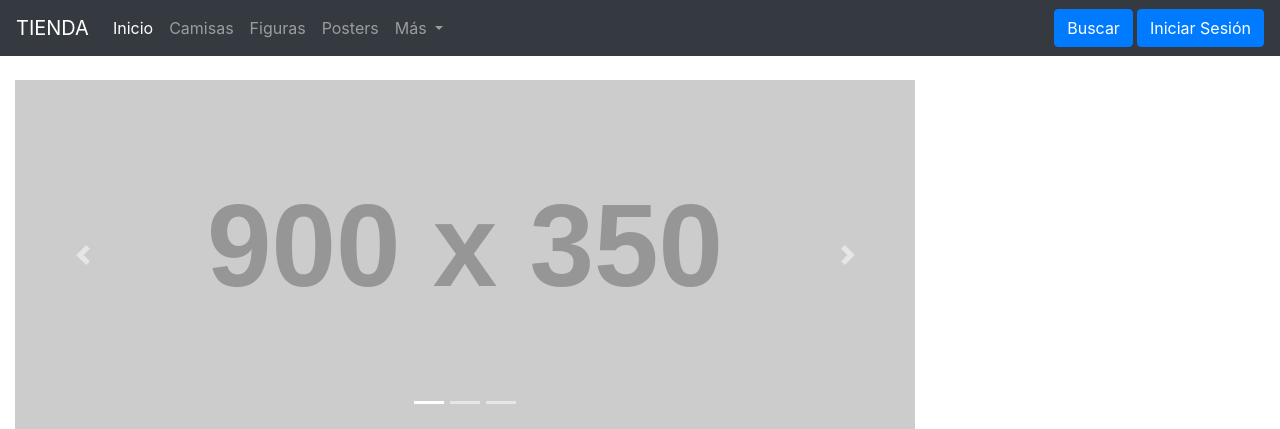
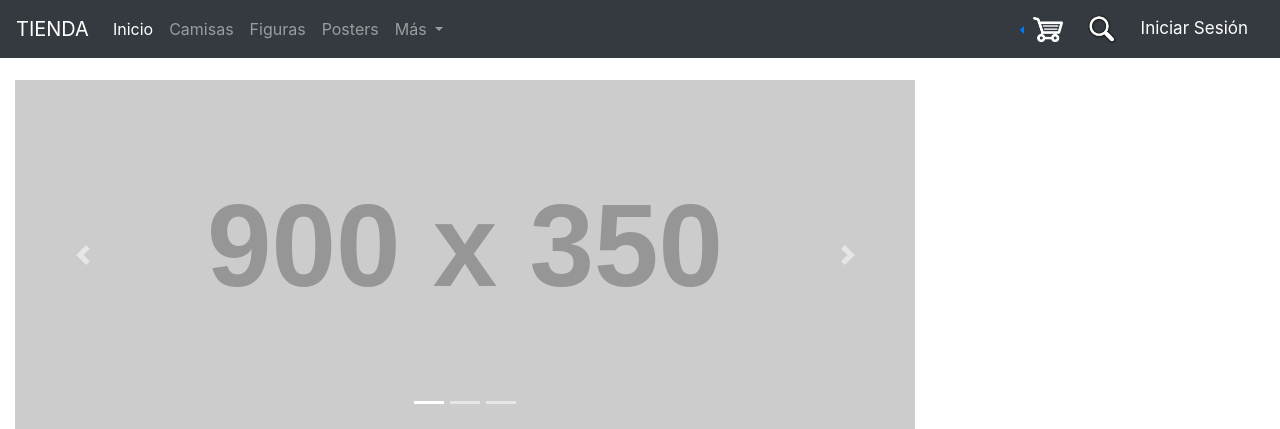
Before and after one commit to Fabian3830/Mnd002, a PHP site: page / in a window 1280 px wide. Shown: the top 429 px of the page. Run offline with PHP 8.4, Linux system fonts and the light colour scheme; grey boxes labelled with a size stand in for pictures from a placeholder-image service; some libraries are stand-ins or nearby versions.

Commit message:
Carrito
Se añadió el carrito y se acomodó mejor todo el contenido (separar los modals)

```diff
--- a/css/shop-homepage.css
+++ b/css/shop-homepage.css
@@ -56,3 +56,7 @@ body {
   border: 1px solid #ced4da;
   border-radius: 0.25rem;
 }
+
+.dropleft:hover>.dropdown-menu{
+  display: block;
+}
--- a/index.php
+++ b/index.php
@@ -6,8 +6,8 @@
 <body>
 
   <!-- Navigation -->
-
   <?php include("navbar.php") ?>
+  <!-- Navigation -->
 
   <!-- Page Content -->
   <div class="container-fluid">
@@ -149,100 +149,12 @@
   <!-- /.container -->
 
   <!-- Footer -->
-
   <?php include("footer.php") ?>
-
   <!-- Footer -->
 
-  <!-- MODAL BUSQUEDA-->
-  <div class="modal fade" tabindex="-1" role="dialog" id="Busqueda" aria-labelledby="myLargeModalLabel" aria-hidden="true">
-    <div class="modal-dialog" role="document" style="border-radius: none;">
-      <div class="modal-content">
-        <form class="form-inline form-row">
-          <div class="col-11">
-            <input type="password" id="inputBuscar" placeholder="Buscar">
-          </div>
-          <div class="col-1">
-            <input type="image" src="img/lupa.png" alt="Submit Form" />
-          </div>
-        </form>
-      </div>
-    </div>
-  </div>
-  <!-- /MODAL BUSQUEDA-->
-  <!-- MODAL SESION/REGISTRO-->
-  <div class="modal fade" tabindex="-1" role="dialog" id="Sesion" aria-labelledby="myLargeModalLabel" aria-hidden="true">
-    <div class="modal-dialog modal-dialog-centered" role="document">
-      <div class="modal-content" style="height: 390px">
-        <div class="modal-header py-0">
-          <h2 class="font-weight-bold mx-auto" style="font-size: 22px;" id="titulo">Inicia tu sesión!</h2>
-        </div>
-        <form style="width:100%" class="mx-auto my-auto px-4" id="login-form">
-          <div class="form-group">
-            <label for="InputEmail" style="font-size: 20px">Correo electrónico</label>
-            <input type="email" class="inputInicioSesion" id="InputEmail" aria-describedby="emailHelp">
-          </div>
-          <div class="form-group mt-2">
-            <label for="InputPassword" style="font-size: 20px">Contraseña</label>
-            <input type="password" class="inputInicioSesion" id="InputPassword">
-          </div>
-          <div class="row mt-5">
-            <div class="col-auto">
-              <label class="mb-0" style="font-size: 14px">No te has registrado aún?</label><br/>
-              <button type="button" class="btn btn-link text-danger btn-sm p-0" id="Registro" onclick="document.getElementById('titulo').innerHTML = 'Formulario de Registro'">Registrate!</button>
-            </div>
-            <div class="col-auto ml-auto">
-              <button type="submit" class="btn btn-primary my-auto" style="width: 80px; height: 47px">
-                <label class="mb-0" style="font-size: 18px">Entrar</label>
-              </button>
-            </div>
-          </div>
-        </form>
-        <!-- FORM REGISTRO -->
-        <form id="register-form" method="post" role="form" style="display: none; width:100%;" class="mx-auto my-auto px-4">
-          <div class="row form-group mb-1">
-            <div class="col pr-1">
-              <label class="mb-0" for="nombre">Nombre</label>
-              <input type="text" name="nombre" id="nombre" tabindex="1" class="inputRegistro mb-1" value="">
-            </div>
-            <div class="col pl-1">
-              <label class="mb-0" for="apellido">Apellido</label>
-              <input type="text" name="apellido" id="apellido" tabindex="1" class="inputRegistro mb-1" value="">
-            </div>
-          </div>
-          <div class="form-group mb-1">
-            <label class="mb-0" for="email">Correo electrónico</label>
-            <input type="email" name="email" id="email" tabindex="1" class="inputRegistro mb-1" value="">
-          </div>
-          <div class="form-group mb-1">
-            <label class="mb-0" for="password">Contraseña</label>
-            <input type="password" name="password" id="password" tabindex="2" class="inputRegistro mb-1">
-          </div>
-          <div class="form-group mb-1">
-            <label class="mb-0" for="confirm-password">Repite tu contraseña</label>
-            <input type="password" name="confirm-password" id="confirm-password" tabindex="2" class="inputRegistro mb-1">
-          </div>
-          <div class="form-group mb-1">
-            <div class="row mt-1">
-              <div class="col-auto">
-                <label class="mb-0" style="font-size: 14px">Ya tienes cuenta?</label><br />
-                <button type="button" class="btn btn-link text-danger btn-sm p-0 mb-2" id="btnSesion" onclick="document.getElementById('titulo').innerHTML = 'Inicia tu sesión!'">Inicia sesión!</button>
-              </div>
-              <div class="col-auto ml-auto">
-                <button type="submit" class="btn btn-primary my-auto" style="width: 80px; height: 47px">
-                  <label class="mb-0" style="font-size: 18px">Entrar</label>
-                </button>
-              </div>
-            </div>
-          </div>
-      </div>
-    </div>
-    </form>
-  </div>
-  </div>
-  </div>
-  <!-- /MODAL SESION-->
-
+  <!-- Modal -->
+  <?php include("modal.php") ?>
+  <!-- Modal -->
 </body>
 
 </html>
--- a/navbar.php
+++ b/navbar.php
@@ -33,8 +33,21 @@
       </li>
     </ul>
 
-    <button type="button" class="btn btn-primary mr-1" data-toggle="modal" data-target="#Busqueda">Buscar</button>
-    <button type="button" class="btn btn-primary" data-toggle="modal" data-target="#Sesion" id="btnInicio"  onclick="document.getElementById('titulo').innerHTML = 'Inicia tu sesión!'">Iniciar Sesión</button>
+
+    <div class="nav-item dropleft">
+      <a class="nav-link dropdown-toggle" href="carrito.php" id="navbarDropdown" role="button" aria-haspopup="true" aria-expanded="false">
+        <img src="img/carrito.png" width="30px" />
+      </a>
+      <div class="dropdown-menu" aria-labelledby="navbarDropdown">
+        <a class="dropdown-item" href="#">Articulo 1</a>
+        <div class="dropdown-divider"></div>
+        <a class="dropdown-item" href="#">Articulo 2</a>
+        <button type="button" class="btn btn-secondary mt-2 mx-auto d-flex">Confirmar</button>
+
+      </div>
+    </div>
+    <a href="" class="mx-2" data-toggle="modal" data-target="#Busqueda"><img src="img/lupanav.png" width="30px" /></a>
+    <a href="" class="nav-link" style="color: white; font-size: 17px" data-toggle="modal" data-target="#Sesion" id="btnInicio" onclick="document.getElementById('titulo').innerHTML = 'Inicia tu sesión!'">Iniciar Sesión</a>
 
   </div>
 </nav>
```
Also changed, not shown: carrito.php (added, +22 -0 lines), modal.php (added, +88 -0 lines), img/carrito.png (added), img/lupanav.png (added).
